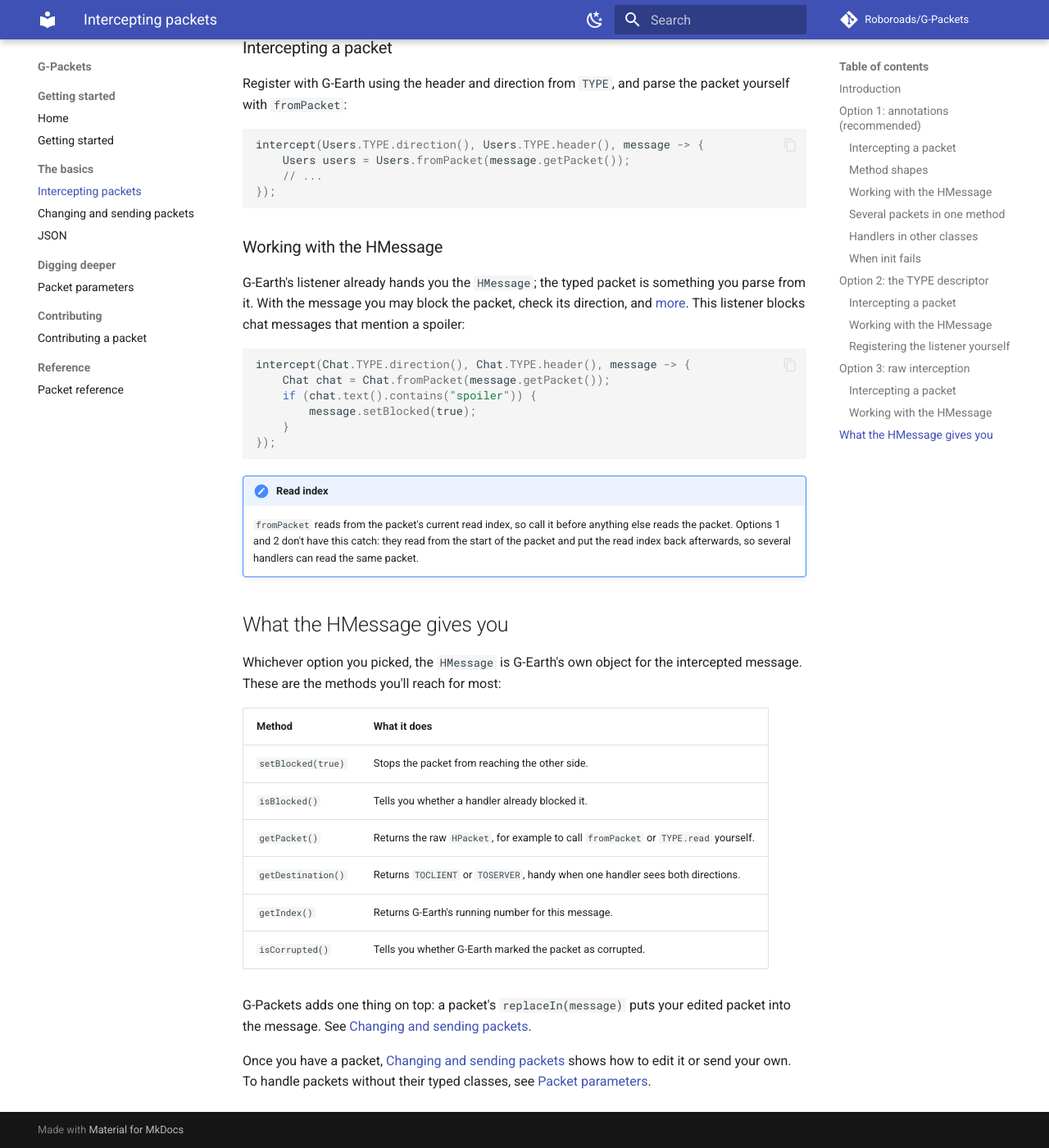
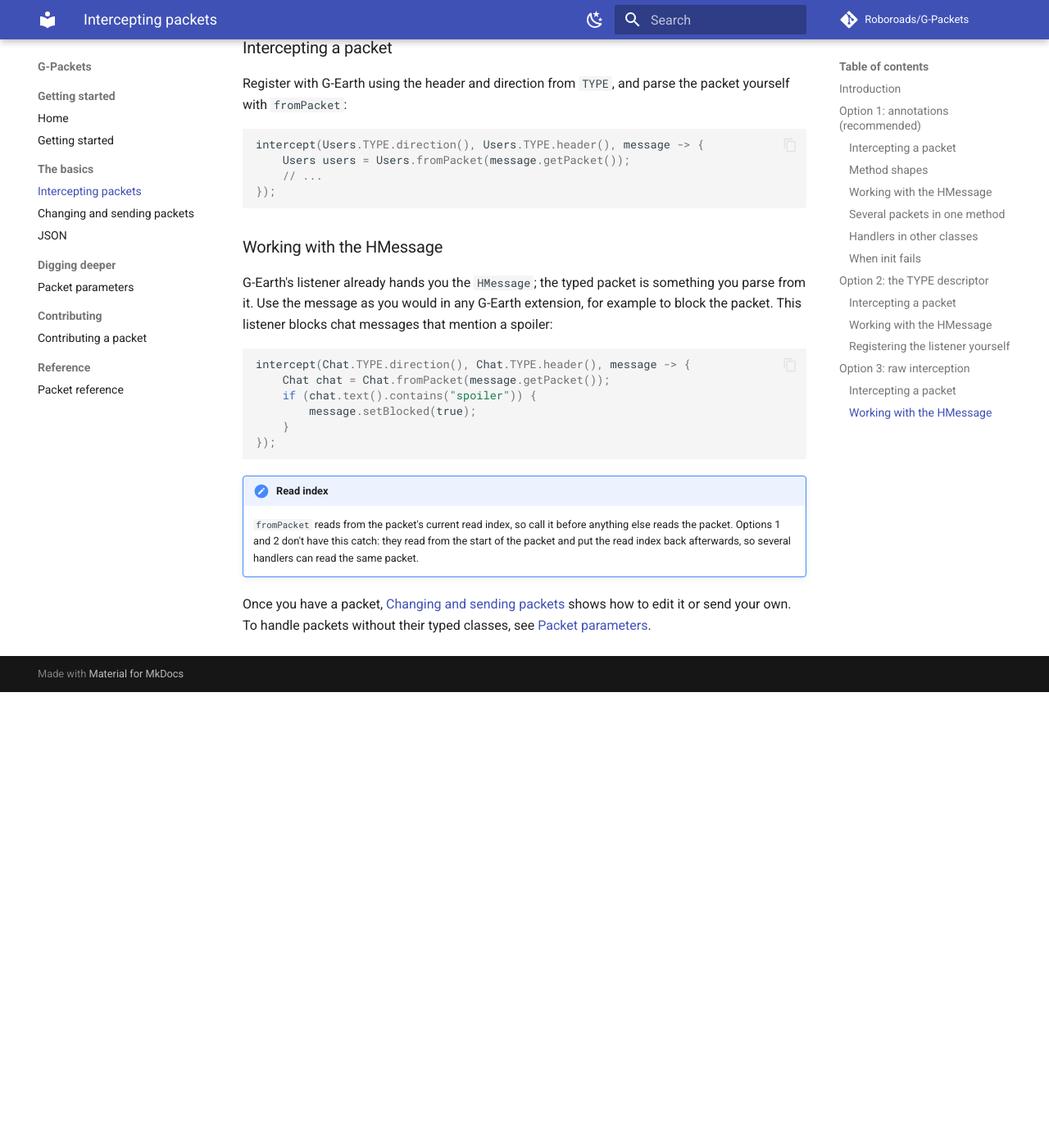
Before and after one commit to Roboroads/G-Packets, an MkDocs documentation site: the page built from docs/intercepting.md, in a window 1280 px wide and 1400 px high, scrolled down 3827 px. Shown: the whole window at 82% size. Built offline with MkDocs 1.6.1 and Material for MkDocs 9.7.7, drawn with Linux system fonts in a browser that asks for light colours; comment, search, counter and statistics services are not loaded; after the commit the page ends 4671 px from its top, so only the background shows below that; some of the changed text lies outside the part shown.

Commit message:
docs: leave the HMessage itself to G-Earth's documentation

````diff
--- a/docs/intercepting.md
+++ b/docs/intercepting.md
@@ -12,7 +12,7 @@ There are three ways to intercept. They are alternatives: pick the one you like
 | [Option 2: the TYPE descriptor](#option-2-the-type-descriptor) | a lambda per packet type | You prefer lambdas, or you add and remove handlers at runtime |
 | [Option 3: raw interception](#option-3-raw-interception) | G-Earth's own `intercept`, with `fromPacket` inside | You already have raw G-Earth listeners and only want the parsing |
 
-All three use the same packet classes and give you the same G-Earth `HMessage`, so [changing a packet](changing-and-sending.md) and [working with the HMessage](#what-the-hmessage-gives-you) work the same way in each.
+All three use the same packet classes and give you the same G-Earth `HMessage`, so [changing a packet](changing-and-sending.md) and working with the `HMessage` work the same way in each.
 
 ## Option 1: annotations (recommended)
 
@@ -58,7 +58,7 @@ void onUsers(HMessage message) { } // no packet parameter, so the type is listed
 
 ### Working with the HMessage
 
-Add an `HMessage` parameter after the packet to get G-Earth's message around it. With it you may block the packet, check its direction, reach the raw `HPacket`, and [more](#what-the-hmessage-gives-you). This handler blocks chat messages that mention a spoiler:
+Add an `HMessage` parameter after the packet to get G-Earth's message around it, and use it as you would in any G-Earth extension, for example to block the packet. This handler blocks chat messages that mention a spoiler:
 
 ```java
 @Intercept(Chat.class)
@@ -128,7 +128,7 @@ protected void initExtension() {
 
 ### Working with the HMessage
 
-The handler gets G-Earth's `HMessage` as its second argument. With it you may block the packet, check its direction, reach the raw `HPacket`, and [more](#what-the-hmessage-gives-you). This handler blocks chat messages that mention a spoiler:
+The handler gets G-Earth's `HMessage` as its second argument. Use it as you would in any G-Earth extension, for example to block the packet. This handler blocks chat messages that mention a spoiler:
 
 ```java
 Chat.TYPE.intercept(this, (chat, message) -> {
@@ -163,7 +163,7 @@ intercept(Users.TYPE.direction(), Users.TYPE.header(), message -> {
 
 ### Working with the HMessage
 
-G-Earth's listener already hands you the `HMessage`; the typed packet is something you parse from it. With the message you may block the packet, check its direction, and [more](#what-the-hmessage-gives-you). This listener blocks chat messages that mention a spoiler:
+G-Earth's listener already hands you the `HMessage`; the typed packet is something you parse from it. Use the message as you would in any G-Earth extension, for example to block the packet. This listener blocks chat messages that mention a spoiler:
 
 ```java
 intercept(Chat.TYPE.direction(), Chat.TYPE.header(), message -> {
@@ -177,19 +177,4 @@ intercept(Chat.TYPE.direction(), Chat.TYPE.header(), message -> {
 !!! note "Read index"
     `fromPacket` reads from the packet's current read index, so call it before anything else reads the packet. Options 1 and 2 don't have this catch: they read from the start of the packet and put the read index back afterwards, so several handlers can read the same packet.
 
-## What the HMessage gives you
-
-Whichever option you picked, the `HMessage` is G-Earth's own object for the intercepted message. These are the methods you'll reach for most:
-
-| Method | What it does |
-|---|---|
-| `setBlocked(true)` | Stops the packet from reaching the other side. |
-| `isBlocked()` | Tells you whether a handler already blocked it. |
-| `getPacket()` | Returns the raw `HPacket`, for example to call `fromPacket` or `TYPE.read` yourself. |
-| `getDestination()` | Returns `TOCLIENT` or `TOSERVER`, handy when one handler sees both directions. |
-| `getIndex()` | Returns G-Earth's running number for this message. |
-| `isCorrupted()` | Tells you whether G-Earth marked the packet as corrupted. |
-
-G-Packets adds one thing on top: a packet's `replaceIn(message)` puts your edited packet into the message. See [Changing and sending packets](changing-and-sending.md).
-
 Once you have a packet, [Changing and sending packets](changing-and-sending.md) shows how to edit it or send your own. To handle packets without their typed classes, see [Packet parameters](parameters.md).
````
Also changed, not shown: docs/changing-and-sending.md (+1 -1 lines).
